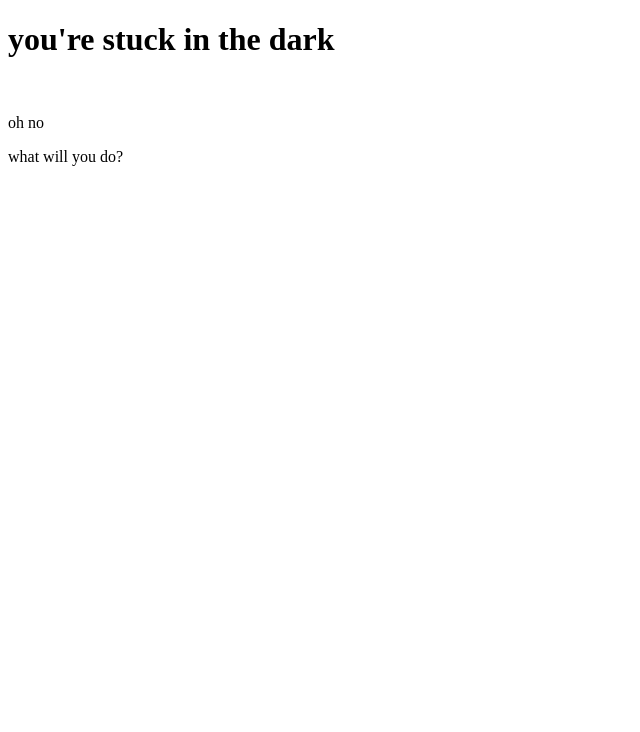
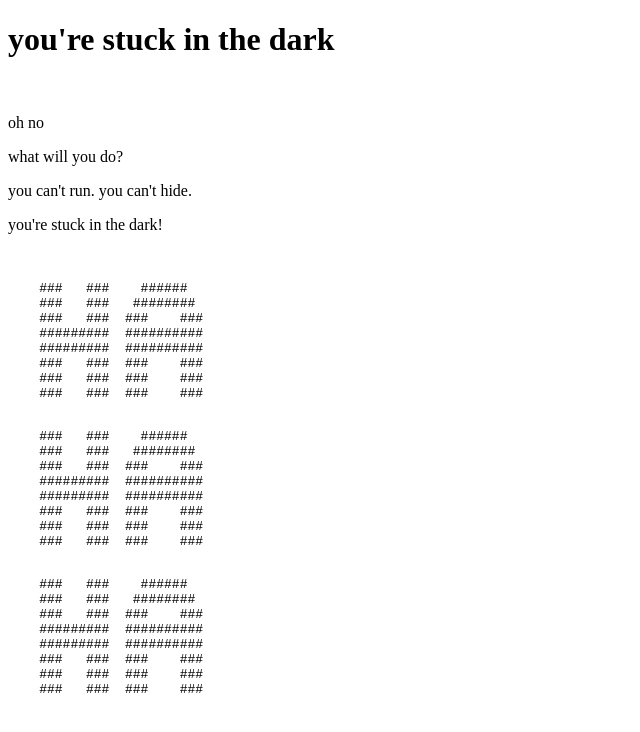
Before and after one commit to rozina-aamir/in-the-dark, a plain HTML site: page index.html in a window 1280 px wide. Shown: the whole page, without its empty margins (0-640 px from the left). Drawn offline with Linux system fonts and the light colour scheme.

Commit message:
Update index.html

```diff
--- a/index.html
+++ b/index.html
@@ -8,5 +8,38 @@
     <br>
     <p>oh no</p>
     <p>what will you do?</p>
+    <p>you can't run. you can't hide.</p>
+    <p>you're stuck in the dark!</p>
+    <br>
+    <pre>
+    ###   ###    ######
+    ###   ###   ########
+    ###   ###  ###    ###
+    #########  ##########
+    #########  ##########
+    ###   ###  ###    ###
+    ###   ###  ###    ###
+    ###   ###  ###    ###
+    </pre>
+    <pre>
+    ###   ###    ######
+    ###   ###   ########
+    ###   ###  ###    ###
+    #########  ##########
+    #########  ##########
+    ###   ###  ###    ###
+    ###   ###  ###    ###
+    ###   ###  ###    ###
+    </pre>
+    <pre>
+    ###   ###    ######
+    ###   ###   ########
+    ###   ###  ###    ###
+    #########  ##########
+    #########  ##########
+    ###   ###  ###    ###
+    ###   ###  ###    ###
+    ###   ###  ###    ###
+    </pre>
   </body>
 </html>
```
